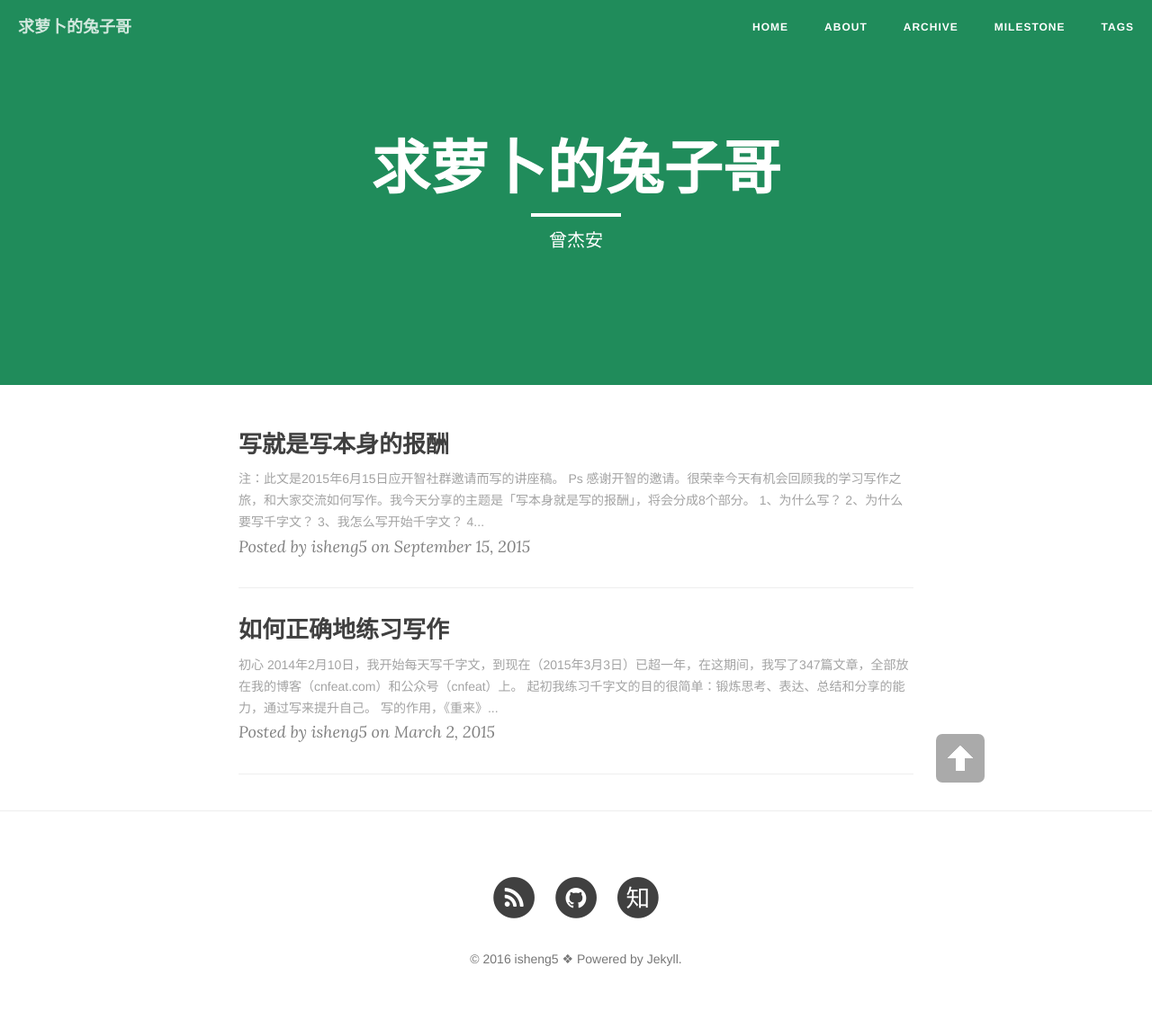
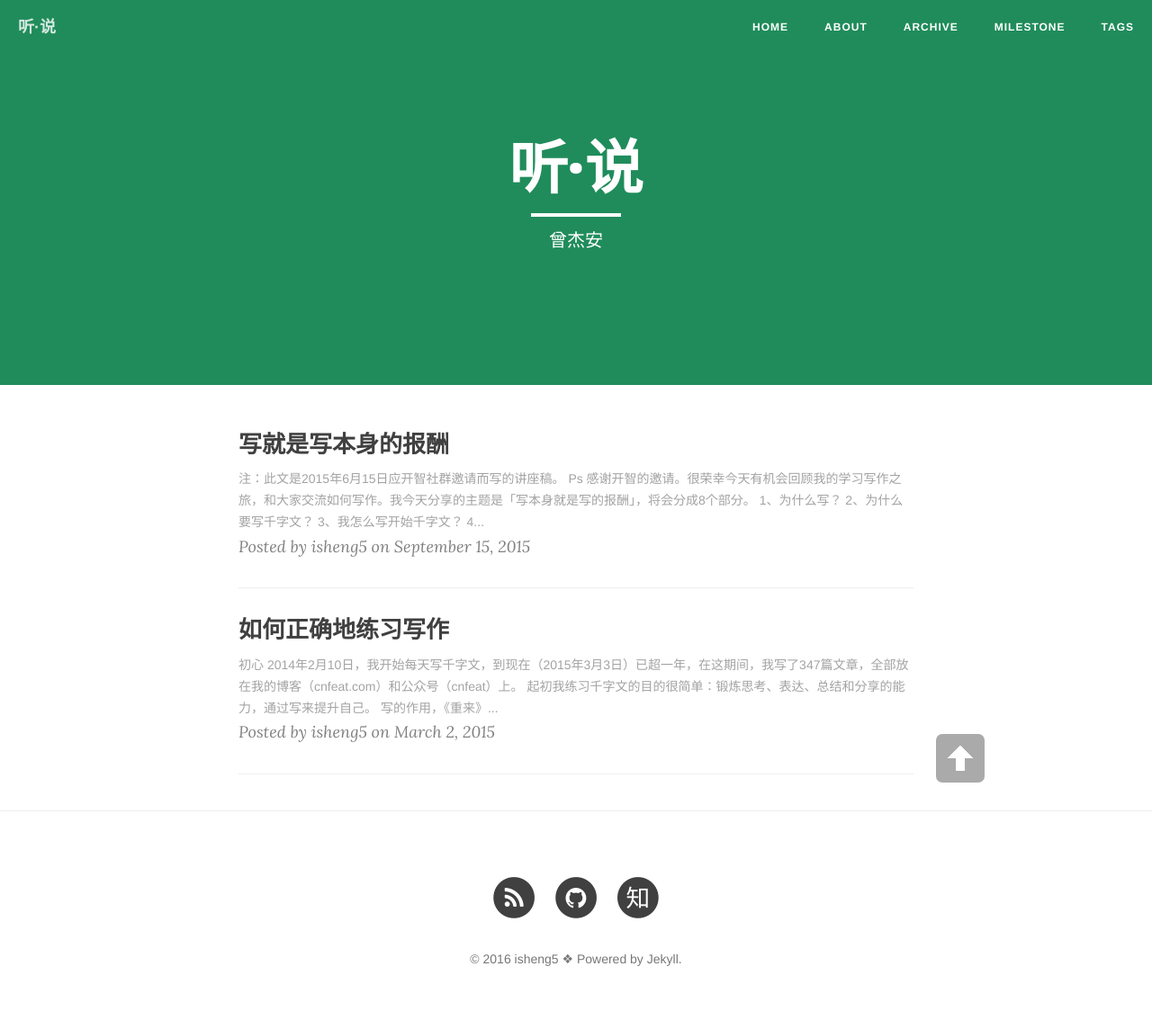
Before and after one commit to mapoio/blog, a Jekyll site: the page built from index.html, in a window 1280 px wide. Shown: the whole page at 90% size. Built offline with Jekyll 4.4.1, drawn with Linux system fonts in a browser that asks for light colours; nearby versions of some CDN libraries; the list of posts is cut into pages by our own code.

Commit message:
更新网站标题

```diff
--- a/_config.yml
+++ b/_config.yml
@@ -1,5 +1,5 @@
 # Site settings
-title: 求萝卜的兔子哥
+title: 听·说
 header-img: "img/green.jpg"
 tagline: "cn"
 description: "曾杰安|听·说"
```
